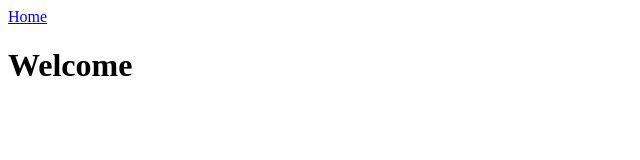
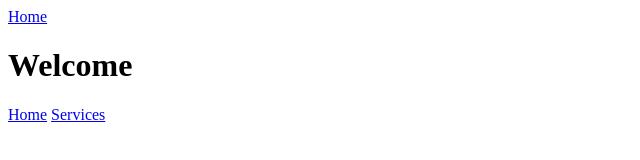
Before and after one commit to seansubido1-lab/team-website, a plain HTML site: page index.html in a window 1280 px wide. Shown: the whole page, without its empty margins (0-640 px from the left). Drawn offline with Linux system fonts and the light colour scheme.

Commit message:
Add Services link to nav

```diff
--- a/index.html
+++ b/index.html
@@ -12,3 +12,8 @@
     <h1>Welcome</h1>
 </body>
 </html>
+
+<nav>
+    <a href="index.html">Home</a>
+    <a href="services.html">Services</a>
+</nav>
```
